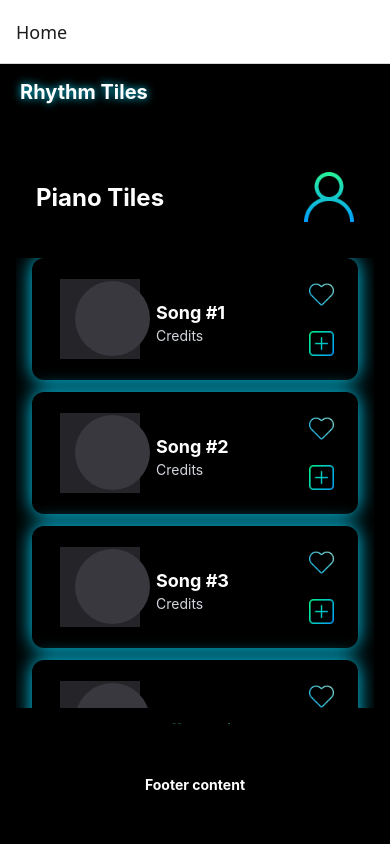
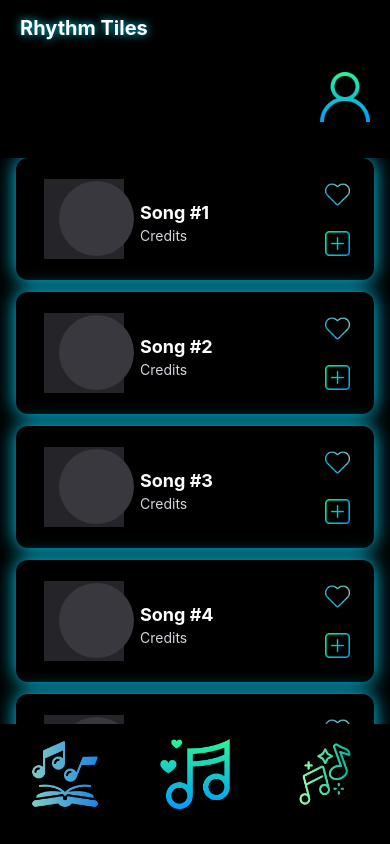
Before and after one commit to Syntactix31/MobileApp-Final-Project, a React Native app: screen /Home in a window 390 px wide. Built offline with nearby package versions, Linux system fonts and the light colour scheme.

Commit message:
fml bro this title text wont center

```diff
--- a/src/App.jsx
+++ b/src/App.jsx
@@ -21,7 +21,7 @@ export default function App() {
 
   return (
     <NavigationContainer>
-      <Stack.Navigator>
+      <Stack.Navigator screenOptions={{headerShown: false}}>
         <Stack.Screen name="Home" component={HomeScreen} />
         <Stack.Screen name="SavedSongs" component={SavedSongsScreen} />
         <Stack.Screen name="Game" component={GameScreen} />
--- a/src/layouts/Header.jsx
+++ b/src/layouts/Header.jsx
@@ -1,10 +1,11 @@
 import React from 'react';
-import { View, Text, TouchableOpacity, Image } from 'react-native';
+import { View, Text, StyleSheet, TouchableOpacity, Image } from 'react-native';
+import { neonBlueText, headerTitle, header } from '../layouts/MainLayout';
 
 export default function Header({ title = 'Piano Tiles', onProfilePress }) {
   return (
-    <View style={styles.container}>
-      <Text style={styles.title}>{title}</Text>
+    <View style={[header, styles.container]}>
+      <Text style={[neonBlueText, headerTitle, styles.title]}>{title}</Text>
       <TouchableOpacity onPress={onProfilePress}>
         <Image
           source={require('../assets/img/user.png')}
@@ -15,7 +16,7 @@ export default function Header({ title = 'Piano Tiles', onProfilePress }) {
   );
 }
 
-const styles = {
+const styles = StyleSheet.create({
   container: {
     flexDirection: 'row',
     justifyContent: 'space-between',
@@ -26,11 +27,9 @@ const styles = {
   },
   title: {
     fontSize: 24,
-    fontWeight: 'bold',
-    color: 'white',
   },
   profileIcon: {
     width: 50,
     height: 50,
   },
-};
+});
--- a/src/layouts/MainLayout.jsx
+++ b/src/layouts/MainLayout.jsx
@@ -21,9 +21,9 @@ export default function MainLayout({ children }) {
         <View style={styles.content}>{children}</View> */}
       </View>
 
-      <View style={styles.footer}>
+      {/* <View style={styles.footer}>
         <Text style={styles.footerText}>Footer content</Text>
-      </View>
+      </View> */}
     </SafeAreaView>
   );
 };
@@ -36,12 +36,11 @@ const styles = StyleSheet.create({
 
   neonBlueBox: {
     backgroundColor: '#000000',
-    // React Native approximation of multi-layer neon glow
     shadowColor: '#04D9FF',
     shadowOffset: { width: 0, height: 0 },
     shadowOpacity: 1,
     shadowRadius: 20,
-    elevation: 20, // Android glow approximation
+    elevation: 20,
   },
 
   neonBlueText: {
@@ -82,7 +81,7 @@ const styles = StyleSheet.create({
   mainContainer: {
     flex: 1,
     position: 'relative',
-    padding: 16,
+    padding: 0,
   },
 
   artworkContainer: {
--- a/src/screens/HomeScreen.jsx
+++ b/src/screens/HomeScreen.jsx
@@ -60,14 +60,12 @@ export default function HomeScreen({ navigation }) {
 
   return (
     <MainLayout>
-      <View style={{ flex: 1, paddingTop: 20 }}>
-        {/* Header */}
+      <View style={{ flex: 1 }}>
         <Header
-          title="Piano Tiles"
+          title="Rhythm Tiles"
           onProfilePress={handleProfilePress}
         />
 
-        {/* Songs List */}
         <FlatList
           data={songsData}
           renderItem={({ item }) => (
@@ -85,7 +83,6 @@ export default function HomeScreen({ navigation }) {
           showsVerticalScrollIndicator={false}
         />
 
-        {/* Navigation Footer */}
         <NavFooter navigation={navigation} />
       </View>
     </MainLayout>
--- a/src/screens/SavedSongsScreen.jsx
+++ b/src/screens/SavedSongsScreen.jsx
@@ -1,8 +1,6 @@
 import React from 'react';
 import { View, Text, Button, StyleSheet } from 'react-native';
 import MainLayout from '../layouts/MainLayout';
-
-
 
 
 
@@ -12,7 +10,7 @@ export default function SavedSongsScreen({ navigation }) {
   return (
     <MainLayout>
       <View style={styles.content}>
-        <Text style={styles.title}>Rythm Tiles</Text>
+        <Text style={styles.title}>Rhythm Tiles</Text>
         <Text style={styles.text}>Developers: Levi M, Theo S, Jiro R, Justice M</Text>
         <Text style={styles.text}>Date: {currentDate}</Text>
         <Button
```
